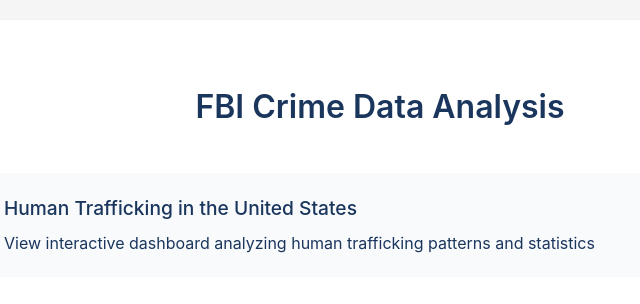
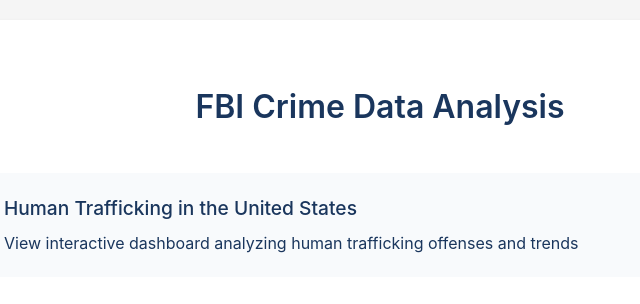
Before and after one commit to edprice25/fbi-cde-master-files-processor, a plain HTML site: page docs/index.html in a window 1280 px wide. Shown: the top 304 px of the page, 260-900 px from the left. Drawn offline with Linux system fonts and the light colour scheme.

Commit message:
Update index.html

```diff
--- a/docs/index.html
+++ b/docs/index.html
@@ -64,7 +64,7 @@
            class="dashboard-link"
            target="_blank">
             <div class="dashboard-title">Human Trafficking in the United States</div>
-            View interactive dashboard analyzing human trafficking patterns and statistics
+            View interactive dashboard analyzing human trafficking offenses and trends
         </a>
 
         <a href="https://public.tableau.com/views/CargoTheftintheUnitedStates/FBIOverview-CargoTheft?:showVizHome=no&:embed=true"
```
